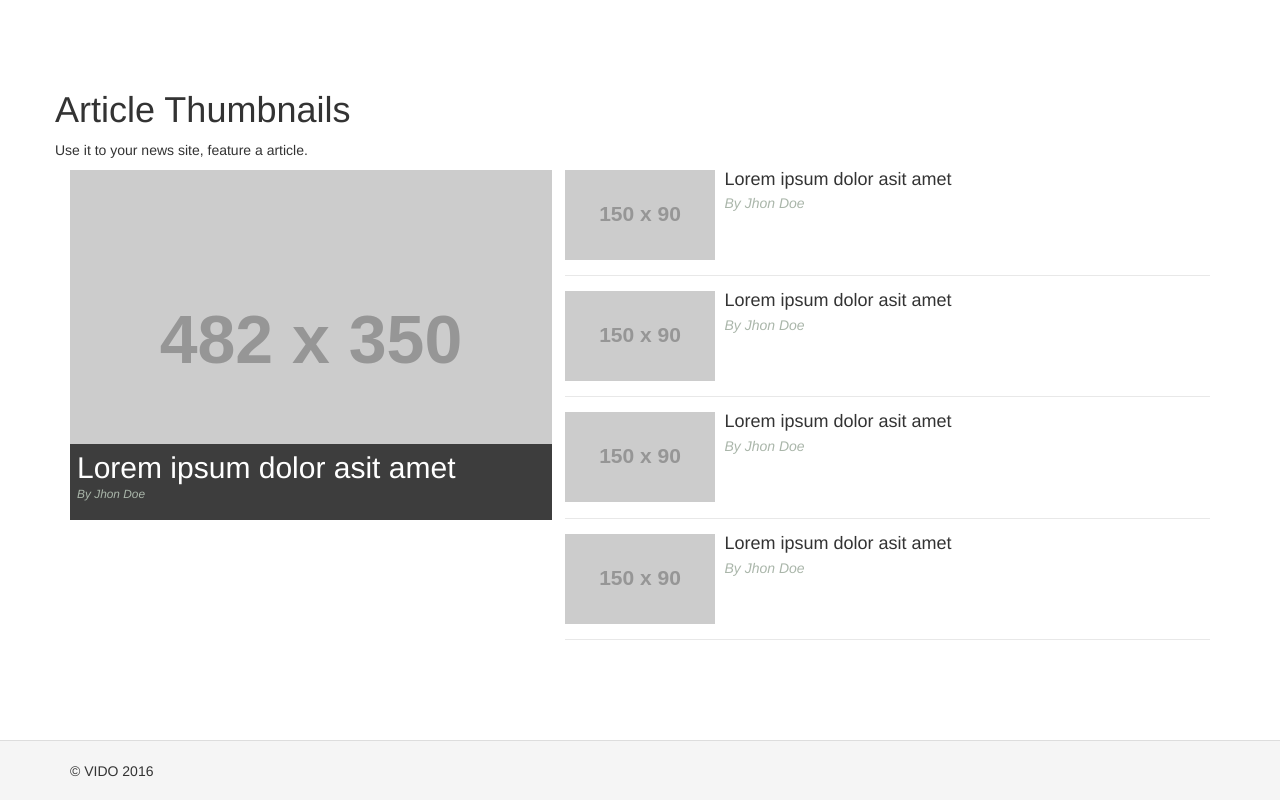
After one commit to aravindaw/vido, a Yii app: template views/site/play.php in a window 1280 px wide. The commit adds this page. Run offline with PHP 8.4 and a stand-in for Yii, Linux system fonts and the light colour scheme; the template is opened without the code that fills it, so the values that code supplies are empty; grey boxes labelled with a size stand in for pictures from a placeholder-image service; some libraries are stand-ins or nearby versions.

Commit message:
Design changes on the site

```diff
--- a/views/layouts/main.php
+++ b/views/layouts/main.php
@@ -27,7 +27,7 @@ AppAsset::register($this);
 <div class="wrap">
     <?php
     NavBar::begin([
-        'brandLabel' => 'My Company',
+        'brandLabel' => '<img src="logo.png" style="width:210px;height:70px;"/>',
         'brandUrl' => Yii::$app->homeUrl,
         'options' => [
             'class' => 'navbar-inverse navbar-fixed-top',
@@ -36,7 +36,8 @@ AppAsset::register($this);
     echo Nav::widget([
         'options' => ['class' => 'navbar-nav navbar-right'],
         'items' => [
-            ['label' => 'Home', 'url' => ['/site/index']],
+            ['label' => 'VIDOs', 'url' => ['/site/index']],
+            ['label' => 'Play', 'url' => ['/site/play']],
             ['label' => 'About', 'url' => ['/site/about']],
             ['label' => 'Contact', 'url' => ['/site/contact']],
             Yii::$app->user->isGuest ? (
@@ -66,7 +67,7 @@ AppAsset::register($this);
 
 <footer class="footer">
     <div class="container">
-        <p class="pull-left">&copy; My Company <?= date('Y') ?></p>
+        <p class="pull-left">&copy; VIDO <?= date('Y') ?></p>
 
         <p class="pull-right"><?= Yii::powered() ?></p>
     </div>
--- a/views/site/about.php
+++ b/views/site/about.php
@@ -5,7 +5,7 @@
 use yii\helpers\Html;
 
 $this->title = 'About';
-$this->params['breadcrumbs'][] = $this->title;
+//$this->params['breadcrumbs'][] = $this->title;
 ?>
 <div class="site-about">
     <h1><?= Html::encode($this->title) ?></h1>
--- a/views/site/contact.php
+++ b/views/site/contact.php
@@ -9,7 +9,7 @@ use yii\bootstrap\ActiveForm;
 use yii\captcha\Captcha;
 
 $this->title = 'Contact';
-$this->params['breadcrumbs'][] = $this->title;
+//$this->params['breadcrumbs'][] = $this->title;
 ?>
 <div class="site-contact">
     <h1><?= Html::encode($this->title) ?></h1>
--- a/views/site/login.php
+++ b/views/site/login.php
@@ -8,7 +8,7 @@ use yii\helpers\Html;
 use yii\bootstrap\ActiveForm;
 
 $this->title = 'Login';
-$this->params['breadcrumbs'][] = $this->title;
+//$this->params['breadcrumbs'][] = $this->title;
 ?>
 <div class="site-login">
     <h1><?= Html::encode($this->title) ?></h1>
--- /dev/null
+++ b/views/site/play.php
@@ -0,0 +1,129 @@
+<?php
+
+/* @var $this yii\web\View */
+
+$this->title = 'VIDO - Play now ';
+?>
+<style type="text/css">
+    /* image thumbnail */
+    .thumb {
+        display: block;
+        width: 100%;
+        margin: 0;
+    }
+
+    /* Style to article Author */
+    .by-author {
+        font-style: italic;
+        line-height: 1.3;
+        color: #aab6aa;
+    }
+
+    /* Main Article [Module]
+    -------------------------------------
+    * Featured Article Thumbnail
+    * have a image and a text title.
+    */
+    .featured-article {
+        width: 482px;
+        height: 350px;
+        position: relative;
+        margin-bottom: 1em;
+    }
+
+    .featured-article .block-title {
+        /* Position & Box Model */
+        position: absolute;
+        bottom: 0;
+        left: 0;
+        z-index: 1;
+        /* background */
+        background: rgba(0, 0, 0, 0.7);
+        /* Width/Height */
+        padding: .5em;
+        width: 100%;
+        /* Text color */
+        color: #fff;
+    }
+
+    .featured-article .block-title h2 {
+        margin: 0;
+    }
+
+    /* Featured Articles List [BS3]
+    --------------------------------------------
+    * show the last 3 articles post
+    */
+
+    .main-list {
+        padding-left: .5em;
+    }
+
+    .main-list .media {
+        padding-bottom: 1.1em;
+        border-bottom: 1px solid #e8e8e8;
+    }
+</style>
+<div class="site-index">
+    <div class="row">
+        <h1>Article Thumbnails</h1>
+        <p>Use it to your news site, feature a article.</p>
+    </div>
+    <div class="row">
+        <div class="col-md-5 col-lg-5">
+            <!-- artigo em destaque -->
+            <div class="featured-article">
+                <a href="#">
+                    <img src="http://placehold.it/482x350" alt="" class="thumb">
+                </a>
+                <div class="block-title">
+                    <h2>Lorem ipsum dolor asit amet</h2>
+                    <p class="by-author">
+                        <small>By Jhon Doe</small>
+                    </p>
+                </div>
+            </div>
+            <!-- /.featured-article -->
+        </div>
+        <div class="col-md-7 col-lg-7">
+            <ul class="media-list main-list">
+                <li class="media">
+                    <a class="pull-left" href="#">
+                        <img class="media-object" src="http://placehold.it/150x90" alt="...">
+                    </a>
+                    <div class="media-body">
+                        <h4 class="media-heading">Lorem ipsum dolor asit amet</h4>
+                        <p class="by-author">By Jhon Doe</p>
+                    </div>
+                </li>
+                <li class="media">
+                    <a class="pull-left" href="#">
+                        <img class="media-object" src="http://placehold.it/150x90" alt="...">
+                    </a>
+                    <div class="media-body">
+                        <h4 class="media-heading">Lorem ipsum dolor asit amet</h4>
+                        <p class="by-author">By Jhon Doe</p>
+                    </div>
+                </li>
+                <li class="media">
+                    <a class="pull-left" href="#">
+                        <img class="media-object" src="http://placehold.it/150x90" alt="...">
+                    </a>
+                    <div class="media-body">
+                        <h4 class="media-heading">Lorem ipsum dolor asit amet</h4>
+                        <p class="by-author">By Jhon Doe</p>
+                    </div>
+                </li>
+                <li class="media">
+                    <a class="pull-left" href="#">
+                        <img class="media-object" src="http://placehold.it/150x90" alt="...">
+                    </a>
+                    <div class="media-body">
+                        <h4 class="media-heading">Lorem ipsum dolor asit amet</h4>
+                        <p class="by-author">By Jhon Doe</p>
+                    </div>
+                </li>
+            </ul>
+        </div>
+    </div>
+</div>
```
Also changed, not shown: controllers/SiteController.php (+10 -0 lines), views/site/index.php (+34 -44 lines), web/favicon.ico, web/logo.png (added).
